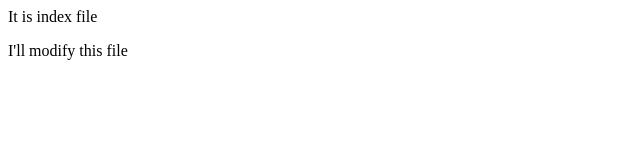
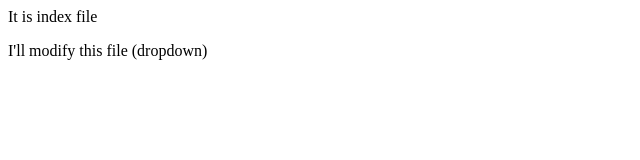
Before and after one commit to R-K-Mishra/LocalRepo1, a plain HTML site: page index.html in a window 1280 px wide. Shown: the full height of the page, 0-640 px from the left. Drawn offline with Linux system fonts and the light colour scheme.

Commit message:
Added a dropdwon

```diff
--- a/index.html
+++ b/index.html
@@ -1,2 +1,2 @@
 <p>It is index file</p>
-<p>I'll modify this file</p>
+<p>I'll modify this file (dropdown)</p>
```
